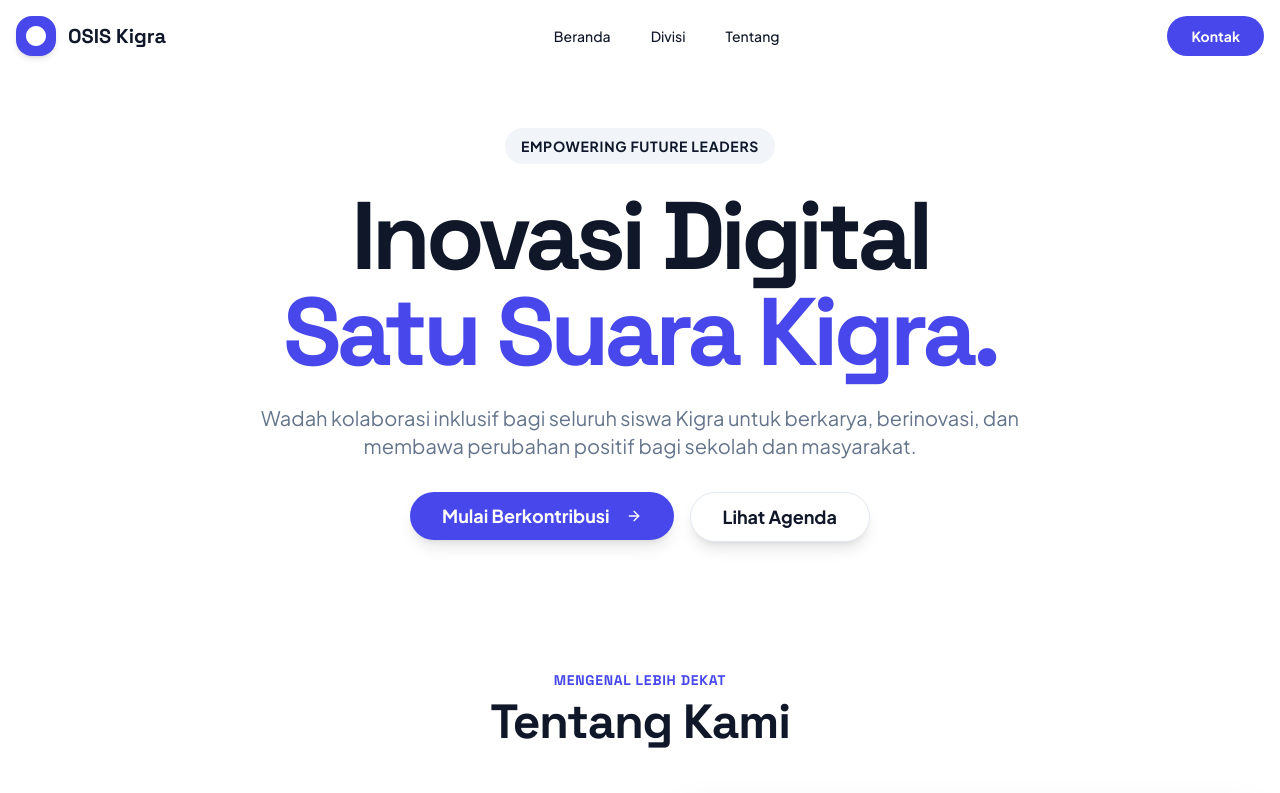
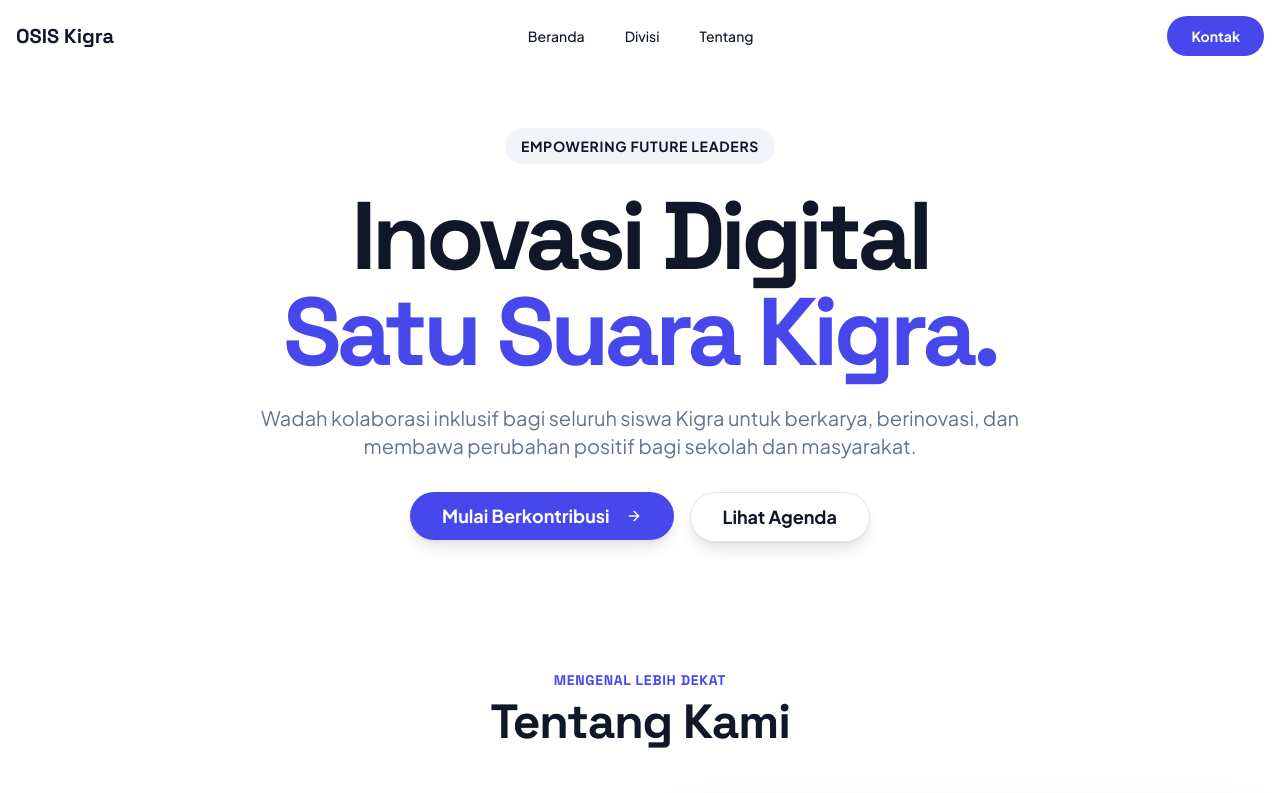
Before and after one commit to WeplyStudio/osis, a Next.js app: page / in a window 1280 px wide. Shown: the top 793 px of the page. Built offline with nearby package versions, Linux system fonts and the light colour scheme; grey boxes are pictures that could not be loaded.

Commit message:
hapus logo nya dimanapun berada (_for element <OasisLogo>_)

```diff
--- a/src/app/(app)/layout.tsx
+++ b/src/app/(app)/layout.tsx
@@ -13,14 +13,6 @@ import { Button } from "@/components/ui/button";
 import { useEffect, useState } from "react";
 import { cn } from "@/lib/utils";
 
-const OasisLogo = () => (
-    <div className="p-2 bg-primary rounded-lg shadow-md">
-        <svg width="24" height="24" viewBox="0 0 24 24" fill="none" xmlns="http://www.w3.org/2000/svg">
-            <path d="M12 2C6.48 2 2 6.48 2 12C2 17.52 6.48 22 12 22C17.52 22 22 17.52 22 12C22 6.48 17.52 2 12 2ZM8.46 15.54C9.45 16.53 10.71 17.09 12 17.09C13.29 17.09 14.55 16.53 15.54 15.54C16.03 15.05 16.03 14.25 15.54 13.76C15.05 13.27 14.25 13.27 13.76 13.76C13.22 14.3 12.55 14.59 11.82 14.59C11.09 14.59 10.42 14.3 9.88 13.76C8.92 12.8 8.92 11.2 9.88 10.24C10.42 9.7 11.09 9.41 11.82 9.41C12.55 9.41 13.22 9.7 13.76 10.24C14.25 10.73 15.05 10.73 15.54 10.24C16.03 9.75 16.03 8.95 15.54 8.46C14.55 7.47 13.29 6.91 12 6.91C10.71 6.91 9.45 7.47 8.46 8.46C6.51 10.41 6.51 13.59 8.46 15.54Z" fill="hsl(var(--primary-foreground))"/>
-        </svg>
-    </div>
-);
-
 const navItems = [
     { href: '/', icon: Home, label: 'Beranda' },
     { href: '/#divisions', icon: Users, label: 'Divisi' },
@@ -33,7 +25,6 @@ const AppFooter = () => (
             <div className="grid grid-cols-1 md:grid-cols-2 lg:grid-cols-4 gap-8">
                 <div className="col-span-1 md:col-span-2 lg:col-span-1">
                     <Link href="/" className="flex items-center gap-3 mb-4">
-                      <OasisLogo />
                       <h1 className="text-xl font-headline font-bold text-foreground">OSIS Kigra</h1>
                     </Link>
                     <p className="text-muted-foreground text-sm max-w-xs">
@@ -105,7 +96,6 @@ export default function AppLayout({ children }: { children: React.ReactNode }) {
         )}>
           <div className="flex items-center gap-3">
             <Link href="/" className="flex items-center gap-3">
-              <OasisLogo />
               <h1 className="text-xl font-headline font-bold text-foreground">OSIS Kigra</h1>
             </Link>
           </div>
@@ -134,7 +124,6 @@ export default function AppLayout({ children }: { children: React.ReactNode }) {
               <SheetContent side="left" className="w-[300px] flex flex-col p-0">
                   <SheetHeader className="p-6 pb-0">
                     <Link href="/" className="flex items-center gap-3">
-                      <OasisLogo />
                       <h1 className="text-xl font-headline font-bold text-foreground">OSIS Kigra</h1>
                     </Link>
                     <SheetTitle className="sr-only">Menu</SheetTitle>
```
